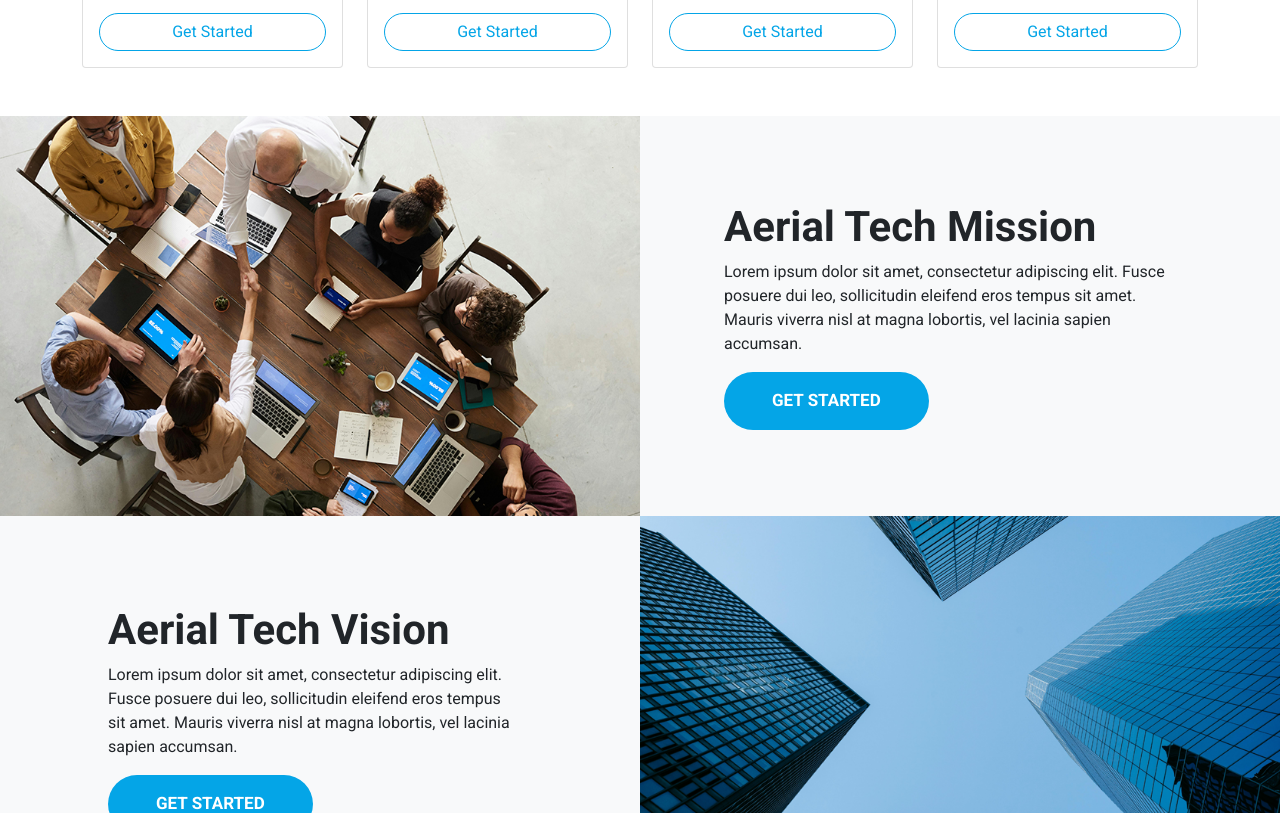
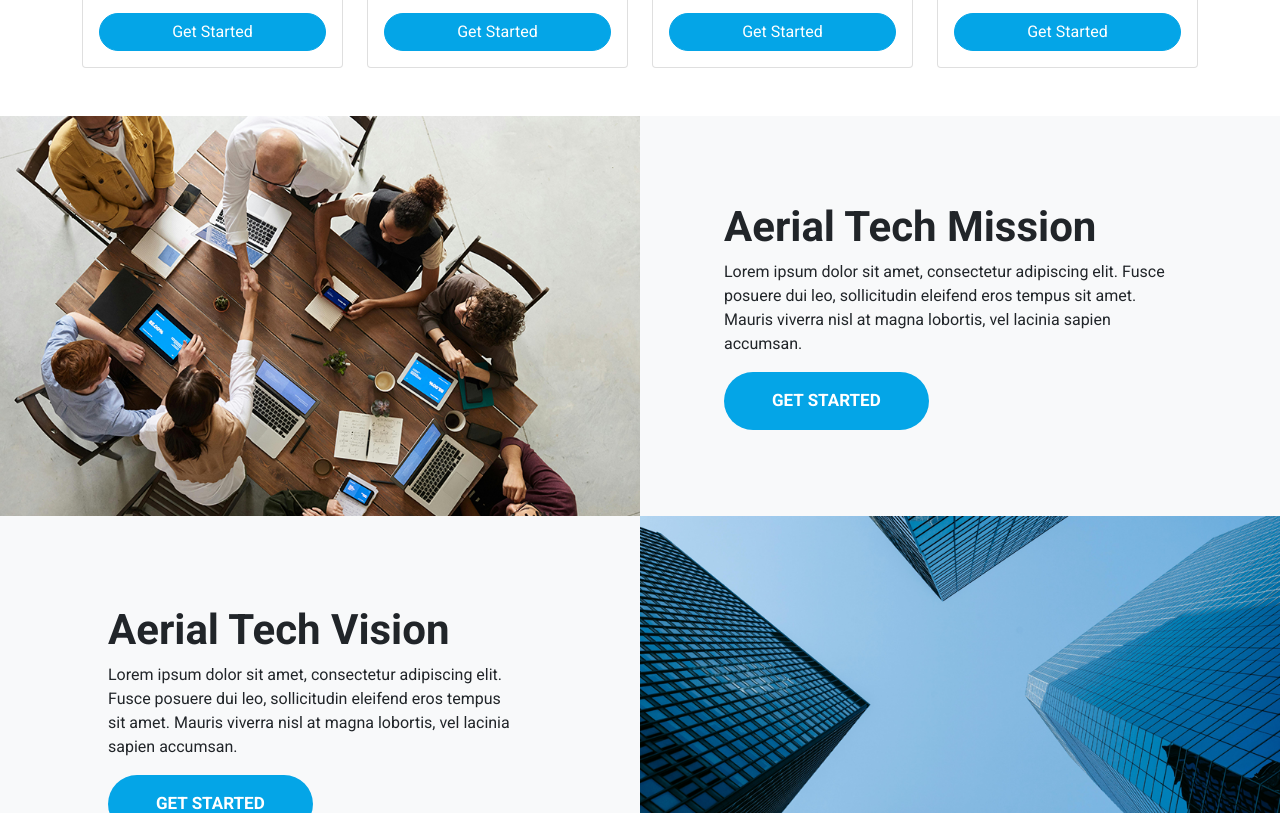
Before and after one commit to deepakarun08/aerialtech, a plain HTML site: page index.html in a window 1280 px wide. Shown: the part 1062-1875 px from the top of the page. Drawn offline with nearby package versions, Linux system fonts and the light colour scheme.

Commit message:
button styling changes

```diff
--- a/index.html
+++ b/index.html
@@ -136,7 +136,7 @@
                         The go-to service for worry-free <br />drone flights
                     </div>
                     <div class="text-center fs-6">
-                        <a href="#"><button class="btn prodGetStarted rounded-pill w-100 btn-outline-primary">Get
+                        <a href="#"><button class="btn prodGetStarted rounded-pill w-100 btn-primary">Get
                                 Started</button></a>
                     </div>
                 </div>
@@ -151,7 +151,7 @@
                         Business-Ready Drone <br />Compliance
                     </div>
                     <div class="text-center fs-6">
-                        <a href="#"><button class="btn prodGetStarted rounded-pill w-100 btn-outline-primary">Get
+                        <a href="#"><button class="btn prodGetStarted rounded-pill w-100 btn-primary">Get
                                 Started</button></a>
                     </div>
                 </div>
@@ -167,7 +167,7 @@
 
                     </div>
                     <div class="text-center fs-6">
-                        <a href="#"><button class="btn prodGetStarted rounded-pill w-100 btn-outline-primary">Get
+                        <a href="#"><button class="btn prodGetStarted rounded-pill w-100 btn-primary">Get
                                 Started</button></a>
                     </div>
                 </div>
@@ -182,7 +182,7 @@
                         Drone detection and <br />tracking
                     </div>
                     <div class="text-center fs-6">
-                        <a href="#"><button class="btn prodGetStarted rounded-pill w-100 btn-outline-primary">Get Started</button></a>
+                        <a href="#"><button class="btn prodGetStarted rounded-pill w-100 btn-primary">Get Started</button></a>
                     </div>
                 </div>
             </div>
--- a/style.css
+++ b/style.css
@@ -90,7 +90,8 @@ color:#04a5e7 !important;
   }
 
   .prodGetStarted{
-    color: #04a5e7 !important;
+    background-color: #04a5e7 !important;
+    color: #ffffff !important;
     border: 1px solid #04a5e7 !important;
     font-weight: 500;
     font-size: 17px;
```
